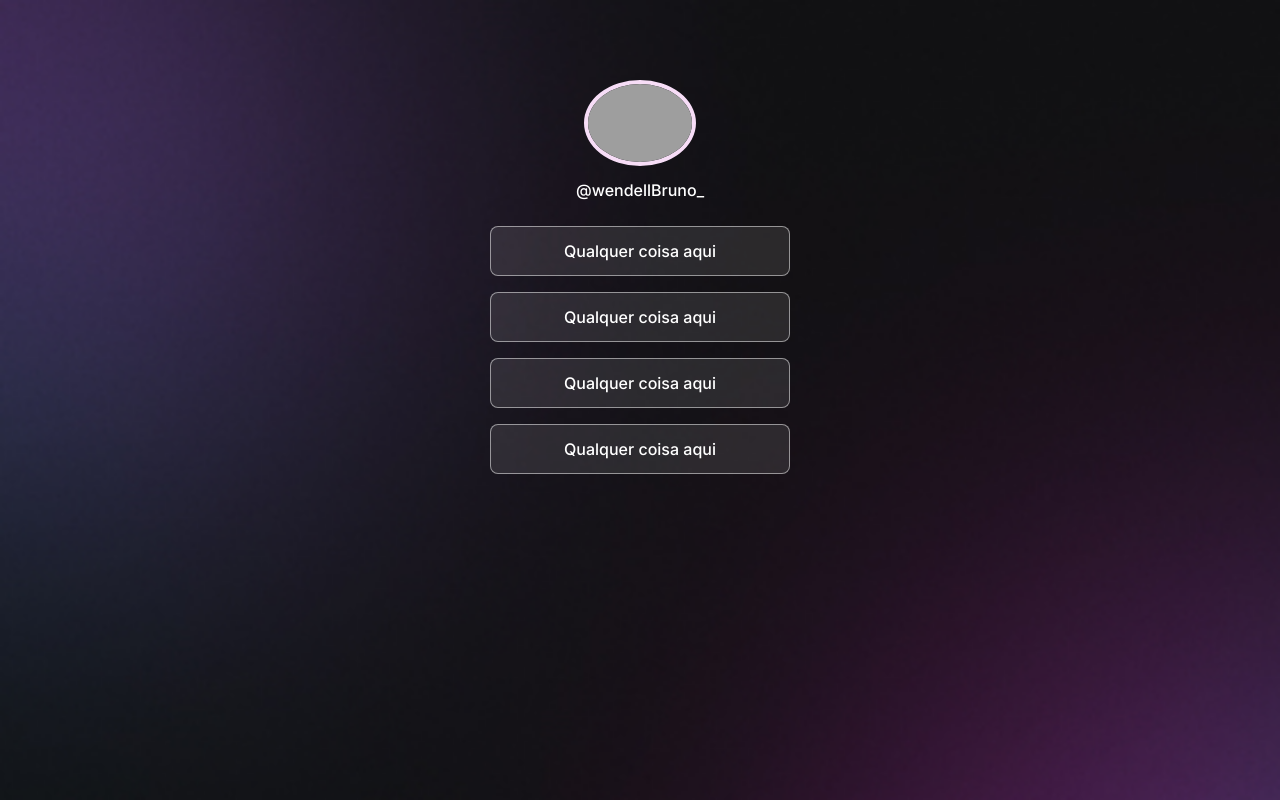
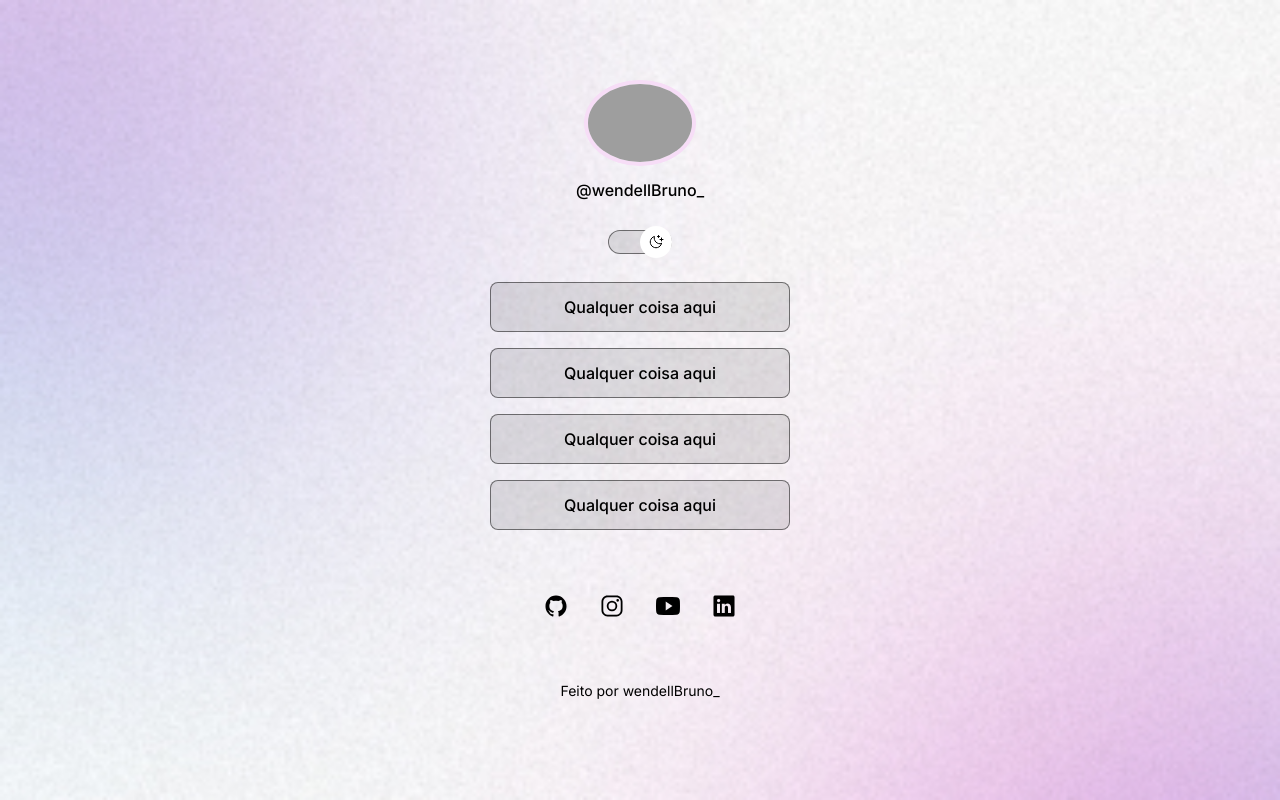
Before and after one commit to wendellbruno/devLinks, a plain HTML site: page index.html in a window 1280 px wide. Drawn offline with nearby package versions, Linux system fonts and the light colour scheme; grey boxes are pictures that could not be loaded.

Commit message:
finalizado :)
finalizado :)

```diff
--- a/index.html
+++ b/index.html
@@ -1,5 +1,6 @@
 <!DOCTYPE html>
-<html lang="en">
+<html lang="pt-BR" class="light">
+
 <head>
     <meta charset="UTF-8">
     <link rel="preconnect" href="https://fonts.googleapis.com">
@@ -11,15 +12,21 @@
     <title>DevLinks</title>
 
 </head>
+
 <body>
     <div id="container" class="container">
         <div id="profile">
             <img src="https://avatars.githubusercontent.com/u/79750052?v=4" alt="img de perfil github">
             <p>@wendellBruno_</p>
         </div>
+        <div id="switch" onclick="toggleMode()">
+            <button>
+            </button>
+            <span></span>
+        </div>
         <ul>
             <li>
-                <a href="#" target="_blank" >Qualquer coisa aqui</a>
+                <a href="#" target="_blank">Qualquer coisa aqui</a>
             </li>
             <li>
                 <a href="#" target="_blank">Qualquer coisa aqui</a>
@@ -31,6 +38,28 @@
                 <a href="#" target="_blank">Qualquer coisa aqui</a>
             </li>
         </ul>
+        <div id="social-links">
+            <a href="#" target="_blank">
+                <ion-icon name="logo-github"></ion-icon>
+            </a>
+            <a href="#" target="_blank">
+                <ion-icon name="logo-instagram"></ion-icon>
+            </a>
+            <a href="#" target="_blank">
+                <ion-icon name="logo-youtube"></ion-icon>
+            </a>
+            <a href="#" target="_blank">
+                <ion-icon name="logo-linkedin"></ion-icon>
+            </a>
+        </div>
+        <footer>
+            Feito por wendellBruno_
+        </footer>
     </div>
+    <script type="module" src="https://unpkg.com/ionicons@7.1.0/dist/ionicons/ionicons.esm.js"></script>
+    <script nomodule src="https://unpkg.com/ionicons@7.1.0/dist/ionicons/ionicons.js"></script>
+    <script src="./script.js"></script>
+
 </body>
+
 </html>
--- /dev/null
+++ b/script.js
@@ -0,0 +1,14 @@
+
+function toggleMode(){
+
+    const html = document.documentElement
+
+    /* if(html.classList.contains('light')){
+        html.classList.remove('light')
+    }else{
+        html.classList.add('light')
+    } */
+
+    html.classList.toggle('light')
+
+}
--- a/style.css
+++ b/style.css
@@ -4,7 +4,26 @@
     box-sizing: border-box;
 }
 
+:root{
+    --text-color: white;
+    --bg-url: url('./asset/mobileDark.jpg');
+    --stroke-color: rgba(255, 255, 255, 0.5);
+    --surface-color: rgba(255, 255, 255, 0.05);
+    --surface-color-hover: rgba(0, 0, 0, 0.02);
+    --hightlight-color: rgba(255, 255, 255, 0.2);
+    --switch-icon: url('./asset/sun.svg');
 
+}
+
+.light{
+    --text-color: black;
+    --bg-url: url('./asset/mobileLight.jpg');
+    --stroke-color: rgba(0, 0, 0, 0.5);
+    --surface-color: rgba(0, 0, 0, 0.1);
+    --hightlight-color: rgba(0, 0, 0, 0.1);
+    --switch-icon: url('./asset/moon-stars.svg');
+
+}
 
 body {
 
@@ -14,12 +33,13 @@ body {
     background-size: cover;*/
 
     /* color(nao ta usando) image repeat position/size*/
-    background: url('./asset/mobileDark.jpg') no-repeat top center/cover;
+    background: var(--bg-url) no-repeat top center/cover;
+    transition: all 3s;
 }
 
 body * {
     font-family: 'Inter', sans-serif;
-    color: #ffffff;
+    color: var(--text-color);
 }
 
 #container{
@@ -47,6 +67,46 @@ body * {
     margin-top: 8px;
 }
 
+#switch{
+    position: relative;
+    width: 64px;
+    margin: 4px auto;
+
+}
+
+/*switch*/
+#switch button{
+    width: 32px;
+    height: 32px;
+    background: white var(--switch-icon) no-repeat center;
+    border: 0;
+    border-radius: 50%;
+
+    /*sobrepor outros elementos fica absoluto
+    relativo ao elemento pai "switch"*/
+    position: absolute;
+    z-index: 1;
+    top: 50%;
+    transform: translateY(-50%);
+
+}
+
+
+.light #switch button{
+    right: 0;
+
+}
+
+#switch span{
+    display: block;
+    width: 64px;
+    height: 24px;
+    background: var(--surface-color);
+    border: 1px solid var(--stroke-color);
+    -webkit-backdrop-filter: blur(4px);
+    border-radius: 9999px;
+}
+
 /* Lista de links */
 ul{
     list-style: none;
@@ -55,7 +115,7 @@ ul{
 
     /*espaço entre os elementos*/
     gap: 16px;
-
+    padding: 24px 0px;
 
 }
 
@@ -66,8 +126,8 @@ ul li a {
     align-items: center;
 
     padding: 14px 24px;
-    background: rgba(255, 255, 255, 0.1);
-    border: 1px solid rgba(255, 255, 255, 0.5);
+    background: var(--surface-color);
+    border: 1px solid var(--stroke-color);
     border-radius: 8px;
 
     /*embaça o elemento*/
@@ -81,7 +141,42 @@ ul li a {
 
 /*pseudo-selector*/
 ul li a:hover {
-    background: rgba(255, 255, 255, 0.05);
-    border: 1.5px solid white;
+    background: var(--surface-color-hover);
+    border: 1.5px solid var(--text-color);
     scale: 1.1;
 }
+
+/*Social links*/
+#social-links{
+    display: flex;
+    justify-content: center;
+
+    padding: 24px 0;
+    font-size: 24px;
+}
+
+#social-links a{
+    display: flex;
+    justify-content: center;
+    align-items: center;
+    padding: 16px;
+}
+
+
+#social-links a:hover{
+    background: var(--hightlight-color);
+    border-radius: 50%;
+}
+
+footer{
+    padding: 24px 0px;
+    display: flex;
+    justify-content: center;
+    font-size: 14px;
+}
+
+@keyframes animacaoBottom{
+    to{
+
+    }
+}
```
Also changed, not shown: asset/mobileLight.jpg (added), asset/moon-stars.svg (added), asset/sun.svg (added).
